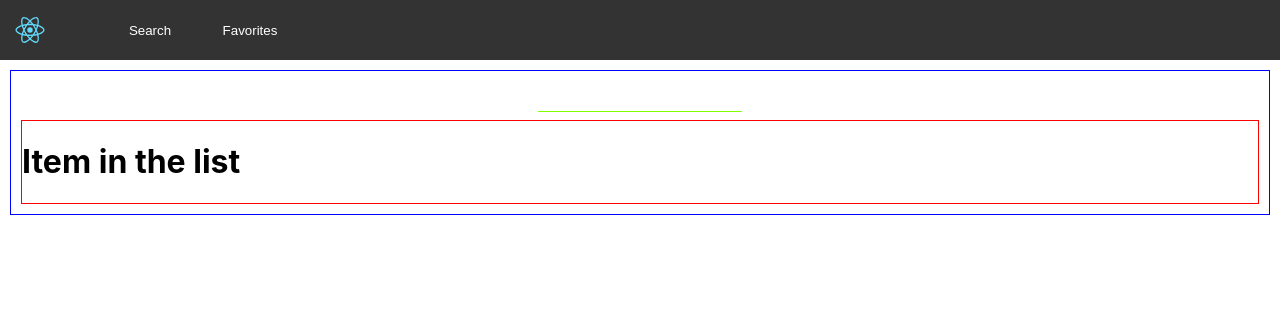
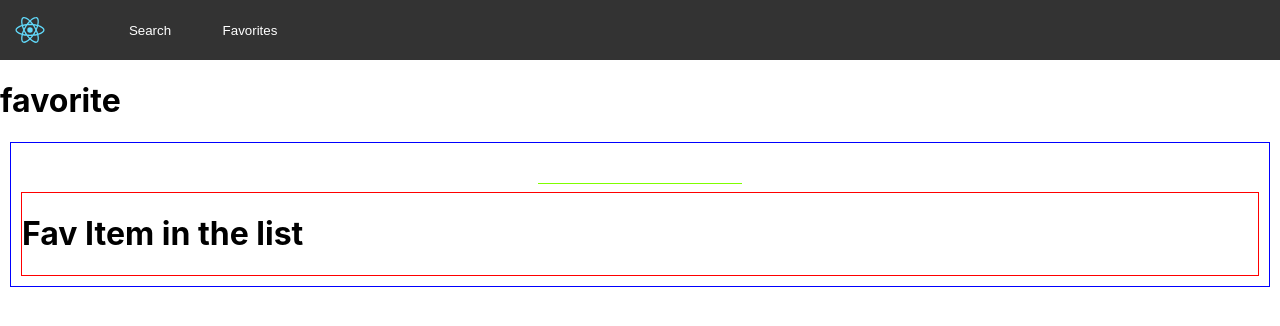
Before and after one commit to Kanzaki404/React-project, a React (Create React App) app: page / in a window 1280 px wide. Both pictures are taken after a click on the button "Favorites". Shown: the top 326 px of the page. Built offline with nearby package versions, Linux system fonts and the light colour scheme.

Commit message:
progress

```diff
--- a/src/App.js
+++ b/src/App.js
@@ -1,25 +1,28 @@
-import React from 'react';
+import React, { useState } from 'react';
 
 import './App.scss';
 import Navbar from './components/navBar/navBar'
-import List from './components/List/list'
+import List from './components/list/list'
 
 function App() {
+
+  const [currentTab, setCurrentTab] = useState('search')
+
+  function tab(category){
+    setCurrentTab(category)
+  }
+
   return (
     <div className="App">
       <header className="App-header">
-        <Navbar/>
+        <Navbar tabCallback={(cat) => tab(cat) }/>
+          <h1>{currentTab}</h1>
       </header>
       <main>
       <div className="content">
-          <List/>
+          <List tabSelected={currentTab}/>
       </div>
       </main>
-
-
-
-
-
     </div>
   );
 }
--- /dev/null
+++ b/src/components/List/list-item/favorite-list-item.jsx
@@ -0,0 +1,14 @@
+import React from 'react'
+
+const FavItems = () => {
+    return (
+        <div className ="listItem">
+            <div className= "Item">
+                <h1>Fav Item in the list</h1>
+            </div>
+
+        </div>
+      );
+}
+
+export default FavItems
--- a/src/components/List/list.jsx
+++ b/src/components/List/list.jsx
@@ -1,6 +1,7 @@
 import React from 'react'
 import ListItem from './list-item/list-item'
-const list = () => {
+import FavItem from './list-item/favorite-list-item'
+const List = ({tabSelected}) => {
 
     return (
         <div className="listComponent">
@@ -9,11 +10,13 @@ const list = () => {
             </div>
 
             <div className="listItemContainer">
-                <ListItem />
+                {tabSelected === 'search' ? <ListItem />:  <FavItem/>}
+
+
             </div>
         </div>
     );
 };
 
 
-export default list
+export default List
--- a/src/components/navBar/navBar.jsx
+++ b/src/components/navBar/navBar.jsx
@@ -1,14 +1,14 @@
 import React from 'react'
 import logo from '../../logo.svg';
 
-const Navbar = () => {
+const Navbar = ({tabCallback}) => {
 
     return (
       <nav className="nav-bar-style">
         <img src={logo} alt="logo" />
         <ul>
-            <li> <button> Search</button> </li>
-            <li> <button> Favorites</button> </li>
+            <li> <button onClick={ () => tabCallback('search')}> Search</button> </li>
+            <li> <button onClick={ () => tabCallback('favorite')}> Favorites</button> </li>
         </ul>
       </nav>
     );
```
